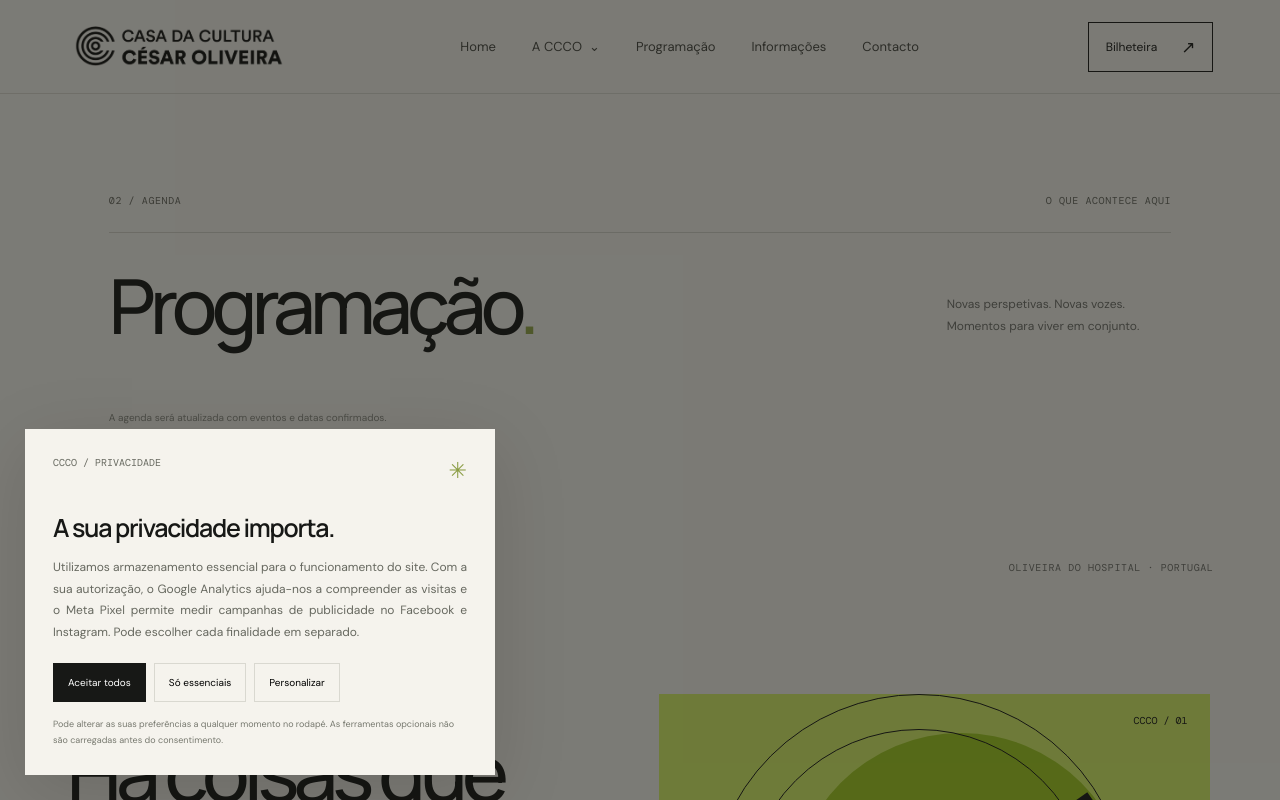
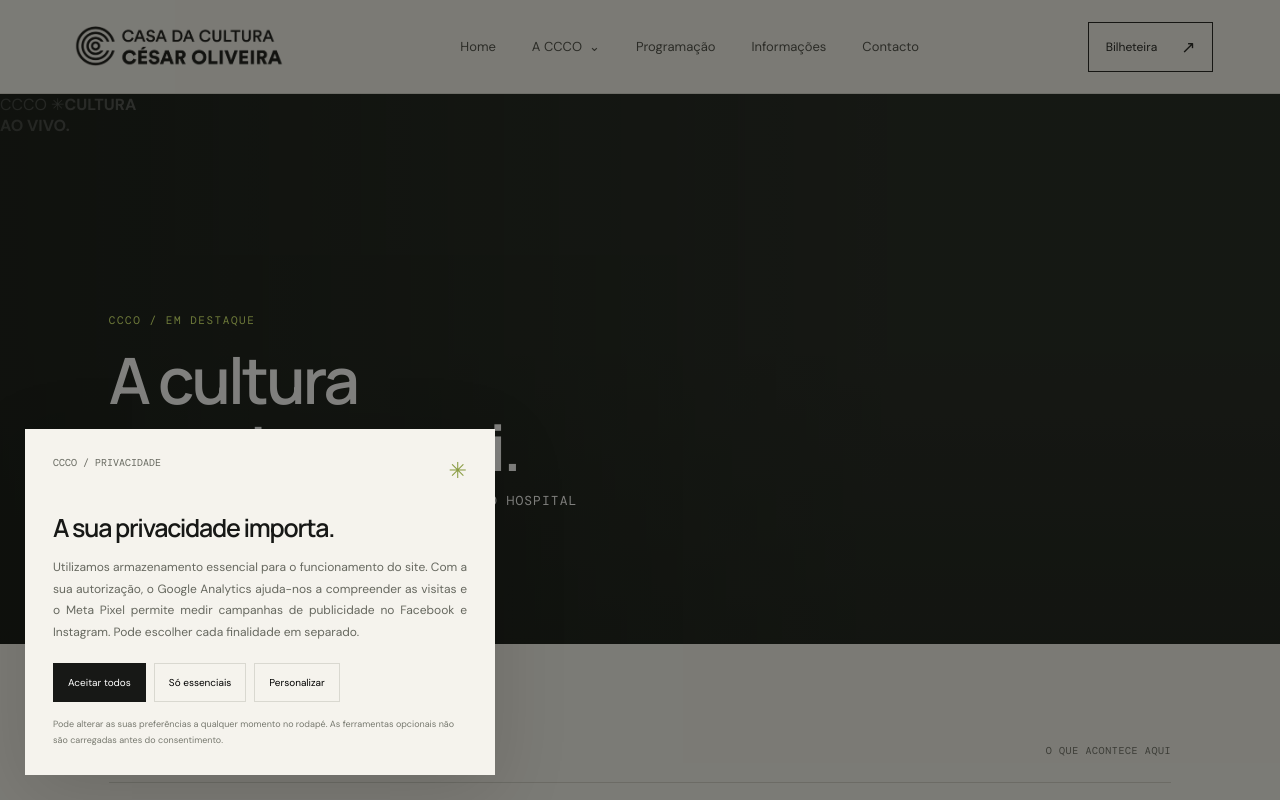
Before and after one commit to casadaculturacesaroliveira/CCCO, a Next.js app: page / in a window 1280 px wide. Shown: the top 800 px of the page. Built offline with nearby package versions, Linux system fonts and the light colour scheme; no server answers; the database is empty.

Commit message:
fix: apresentar sempre o banner mesmo sem fotografias carregadas

```diff
--- a/app/page.tsx
+++ b/app/page.tsx
@@ -48,6 +48,7 @@ export default function Home() {
     ...[1,2,3].map(i => ({image: content[`banner_imagem_${i}`]?.body || "", title: content[`banner_imagem_${i}`]?.title || "Casa da Cultura César Oliveira", subtitle: "A NOSSA CASA", event: null})).filter(slide => slide.image),
     ...[1,2,3,4,5,6,7].map(i => ({image: content[`espaco_imagem_${i}`]?.body || "", title: content[`espaco_nome_${i}`]?.title || "Casa da Cultura César Oliveira", subtitle: "OS NOSSOS ESPAÇOS", event: null})).filter(slide => slide.image)
   ];
+  if (bannerSlides.length === 0) bannerSlides.push({image: "", title: "A cultura acontece aqui.", subtitle: "CASA DA CULTURA CÉSAR OLIVEIRA · OLIVEIRA DO HOSPITAL", event: null});
   useEffect(() => { if (bannerPaused || bannerSlides.length < 2 || selectedEvent) return; const timer = window.setInterval(() => setBannerIndex(index => (index + 1) % bannerSlides.length), 5500); return () => window.clearInterval(timer); }, [bannerPaused, bannerSlides.length, selectedEvent]);
   const activeBanner = bannerSlides[bannerIndex % Math.max(1, bannerSlides.length)];
   useEffect(() => {
@@ -111,7 +112,7 @@ export default function Home() {
       <a className="header-cta" href="https://www.ticketline.pt/salas/sala/4148" target="_blank" rel="noopener noreferrer">Bilheteira <span>↗</span></a>
     </header>
 
-    {activeBanner && <section className="ccco-banner" aria-label="Destaques da Casa da Cultura" onMouseEnter={() => setBannerPaused(true)} onMouseLeave={() => setBannerPaused(false)} onFocus={() => setBannerPaused(true)} onBlur={(e) => { if (!e.currentTarget.contains(e.relatedTarget)) setBannerPaused(false); }}><div className="ccco-banner-image" key={activeBanner.image}><img src={activeBanner.image} alt={activeBanner.title} /></div><div className="ccco-banner-shade" /><div className="ccco-banner-content"><span className="ccco-banner-eyebrow">CCCO / EM DESTAQUE</span><h2>{activeBanner.title}</h2><p>{activeBanner.subtitle}</p>{activeBanner.event ? <button type="button" onClick={() => setSelectedEvent(activeBanner.event)}>Conhecer espetáculo ↗</button> : <a href="#espacos">Conhecer a Casa ↗</a>}</div>{bannerSlides.length > 1 && <div className="ccco-banner-controls"><button type="button" onClick={() => setBannerIndex(i => (i - 1 + bannerSlides.length) % bannerSlides.length)} aria-label="Imagem anterior">‹</button><span aria-live="off">{(bannerIndex % bannerSlides.length) + 1} / {bannerSlides.length}</span><button type="button" onClick={() => setBannerIndex(i => (i + 1) % bannerSlides.length)} aria-label="Imagem seguinte">›</button></div>}</section>}
+    {activeBanner && <section className="ccco-banner" aria-label="Destaques da Casa da Cultura" onMouseEnter={() => setBannerPaused(true)} onMouseLeave={() => setBannerPaused(false)} onFocus={() => setBannerPaused(true)} onBlur={(e) => { if (!e.currentTarget.contains(e.relatedTarget)) setBannerPaused(false); }}><div className={"ccco-banner-image"+(!activeBanner.image ? " ccco-banner-fallback" : "")} key={activeBanner.image}>{activeBanner.image ? <img src={activeBanner.image} alt={activeBanner.title} /> : <div className="ccco-banner-art" aria-hidden="true"><span>CCCO ✳</span><strong>CULTURA<br/>AO VIVO.</strong></div>}</div><div className="ccco-banner-shade" /><div className="ccco-banner-content"><span className="ccco-banner-eyebrow">CCCO / EM DESTAQUE</span><h2>{activeBanner.title}</h2><p>{activeBanner.subtitle}</p>{activeBanner.event ? <button type="button" onClick={() => setSelectedEvent(activeBanner.event)}>Conhecer espetáculo ↗</button> : <a href="#espacos">Conhecer a Casa ↗</a>}</div>{bannerSlides.length > 1 && <div className="ccco-banner-controls"><button type="button" onClick={() => setBannerIndex(i => (i - 1 + bannerSlides.length) % bannerSlides.length)} aria-label="Imagem anterior">‹</button><span aria-live="off">{(bannerIndex % bannerSlides.length) + 1} / {bannerSlides.length}</span><button type="button" onClick={() => setBannerIndex(i => (i + 1) % bannerSlides.length)} aria-label="Imagem seguinte">›</button></div>}</section>}
 
     <section className="program section-pad" id="programacao"><div className="section-kicker"><span>02 / AGENDA</span><span>O QUE ACONTECE AQUI</span></div><div className="section-heading"><h2>Programação<span className="accent">.</span></h2><p>Novas perspetivas. Novas vozes.<br/>Momentos para viver em conjunto.</p></div>
       <div className="program-grid">{upcomingEvents.map((ev, i) => <article className="program-card" key={i}>
```
